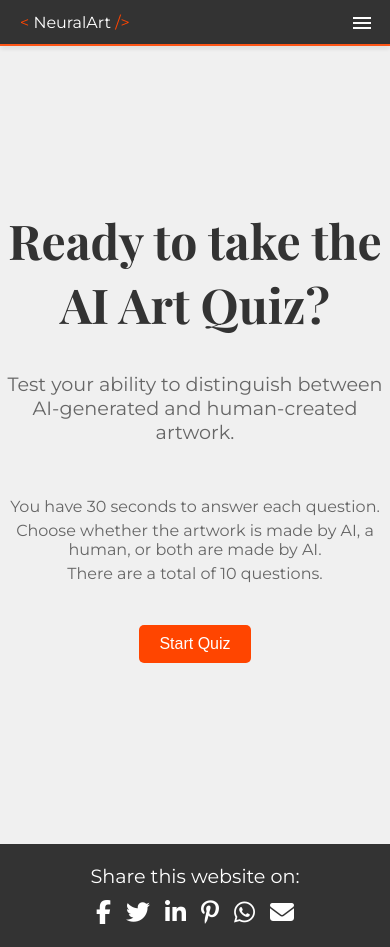
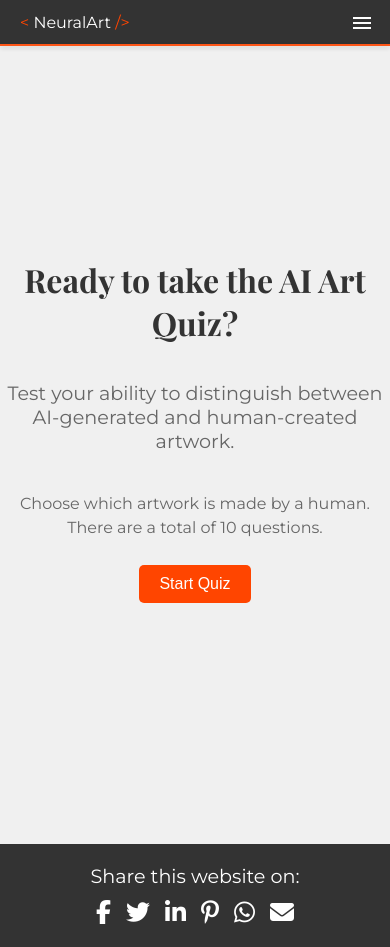
Before and after one commit to AndQK/art_gallery, a React (Create React App) app: page /quiz in a window 390 px wide. Built offline with nearby package versions, Linux system fonts and the light colour scheme.

Commit message:
feat: added more breakpoints to make the fonts smaller and improved graphics

```diff
--- a/src/App.css
+++ b/src/App.css
@@ -1,3 +1,6 @@
 .App {
   text-align: center;
+  flex: 1;
+  display: flex;
+  flex-direction: column;
 }
--- a/src/components/home/hero.css
+++ b/src/components/home/hero.css
@@ -4,7 +4,7 @@
   align-items: center;
   justify-content: center;
   height: 100vh;
-  background-color: #f0f0f0;
+  background-color: #fff;
   overflow: hidden;
 }
 
@@ -16,13 +16,11 @@
 .hero-content h1 {
   font-size: 3rem;
   margin-bottom: 1rem;
-  color: #333;
 }
 
 .hero-content p {
   font-size: 1.2rem;
   margin-bottom: 2rem;
-  color: #666;
 }
 
 .btn {
@@ -61,7 +59,7 @@
   position: absolute;
   top: 0;
   left: 0;
-  filter: blur(10px) brightness(0.9);
+  filter: blur(10px) brightness(1.5);
   z-index: -1;
 }
 
@@ -73,3 +71,14 @@
     opacity: 1;
   }
 }
+
+@media screen and (max-width: 420px) {
+  .hero-content h1 {
+    font-size: 2rem;
+  }
+  .hero-content p {
+    font-size: 1.2rem;
+    margin-bottom: 1rem;
+    padding: 2px;
+  }
+}
--- a/src/components/quiz/intro.css
+++ b/src/components/quiz/intro.css
@@ -16,8 +16,9 @@
 }
 
 .intro p {
-  font-size: 1.2rem;
+  font-size: 1.5rem;
   margin-bottom: 2rem;
+  padding: 2px;
   color: #666;
 }
 
@@ -25,7 +26,7 @@
   list-style: none;
   padding: 0;
   color: #666;
-  font-size: 1.0rem;
+  font-size: 1.2rem;
   margin-bottom: 2rem;
 }
 
@@ -33,3 +34,21 @@
   font-size: 1em;
   margin: 5px 0;
 }
+
+@media screen and (max-width: 470px) {
+  .intro h1 {
+    font-size: 2rem;
+  }
+  .intro p {
+    font-size: 1.2rem;
+    margin-bottom: 1rem;
+    padding: 2px;
+  }
+
+  .intro ul {
+    list-style: none;
+    padding: 2px;
+    font-size: 1rem;
+    margin-bottom: 1rem;
+  }
+}
--- a/src/components/quiz/intro.js
+++ b/src/components/quiz/intro.js
@@ -9,10 +9,8 @@ function Intro({ totalQuestions, startQuiz }) {
         artwork.
       </p>
       <ul>
-        <li>You have 30 seconds to answer each question.</li>
         <li>
-          Choose whether the artwork is made by AI, a human, or both are made by
-          AI.
+          Choose which artwork is made by a human.
         </li>
         <li>There are a total of {totalQuestions} questions.</li>
       </ul>
--- a/src/components/quiz/lazyimage.css
+++ b/src/components/quiz/lazyimage.css
@@ -1,6 +1,6 @@
 .quiz-image {
   width: 45%;
-  max-height: 300px;
+  max-height: 1000px;
   object-fit: contain;
   transition: opacity 0.5s ease-in-out;
   display: block;
--- a/src/index.css
+++ b/src/index.css
@@ -1,3 +1,11 @@
+html,
+body {
+  height: 100%;
+  margin: 0;
+  display: flex;
+  color: #333;
+  flex-direction: column;
+}
 body {
   margin: 0;
   font-family: "Montserrat", -apple-system, BlinkMacSystemFont, "Segoe UI",
--- a/src/pages/quiz.css
+++ b/src/pages/quiz.css
@@ -2,6 +2,7 @@
   text-align: center;
   padding: 20px;
   margin-top: 10px;
+  height: 100vh;
 }
 
 .question {
@@ -13,10 +14,37 @@
 
 .images {
   display: flex;
-  justify-content: space-between;
-  width: 100%;
   max-width: 800px;
   margin-bottom: 20px;
   gap: 20px;
   flex-wrap: wrap;
 }
+
+/* Add a breakpoint for screens with a width under 700px */
+@media screen and (max-width: 700px) {
+  .images {
+    flex-direction: column;
+    width: 80%;
+    padding: 0;
+    margin-bottom: 5px;
+  }
+  .quiz {
+    text-align: center;
+    padding: 20px;
+    margin-top: 10px;
+    height: 100%;
+  }
+  .images img {
+    width: 100%;
+    margin-bottom: 0px;
+  }
+}
+
+@media screen and (max-width: 420px) {
+  .quiz h1 {
+    font-size: 1.5rem;
+  }
+  .quiz {
+    margin-top: 20px;
+  }
+}
```
